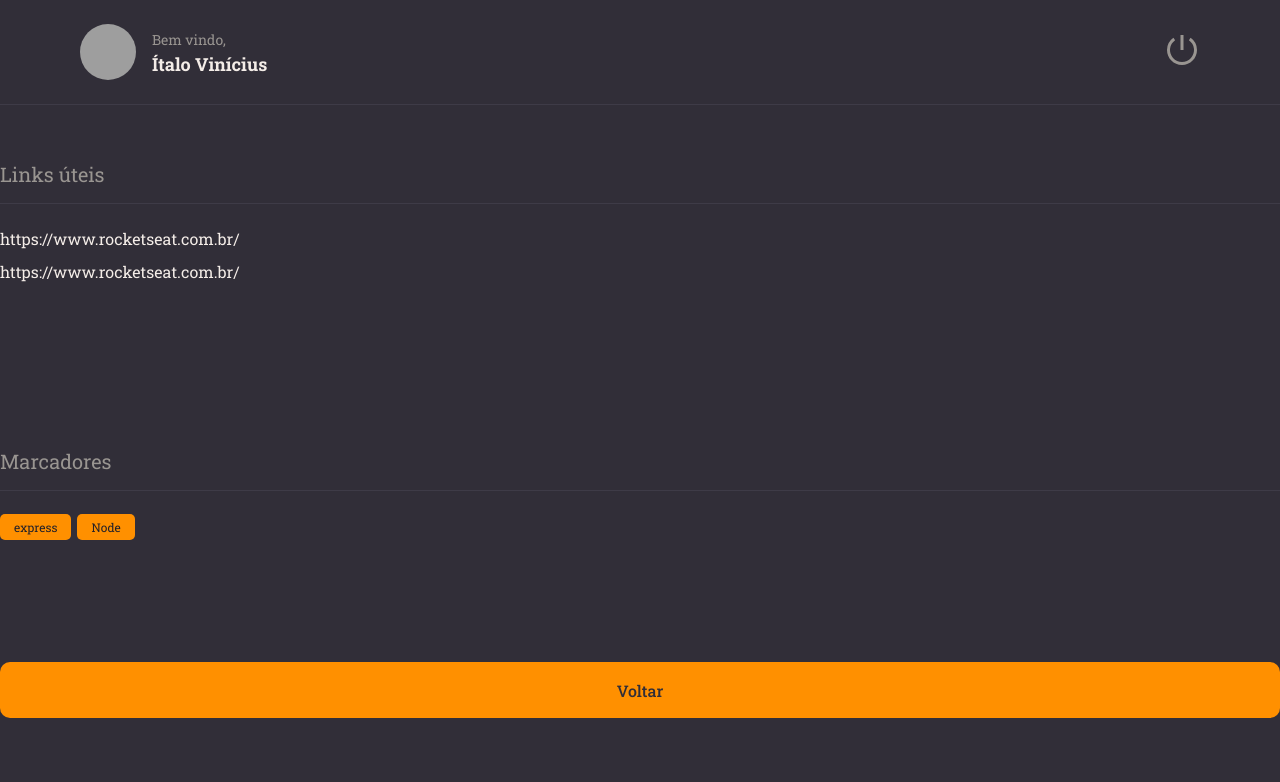
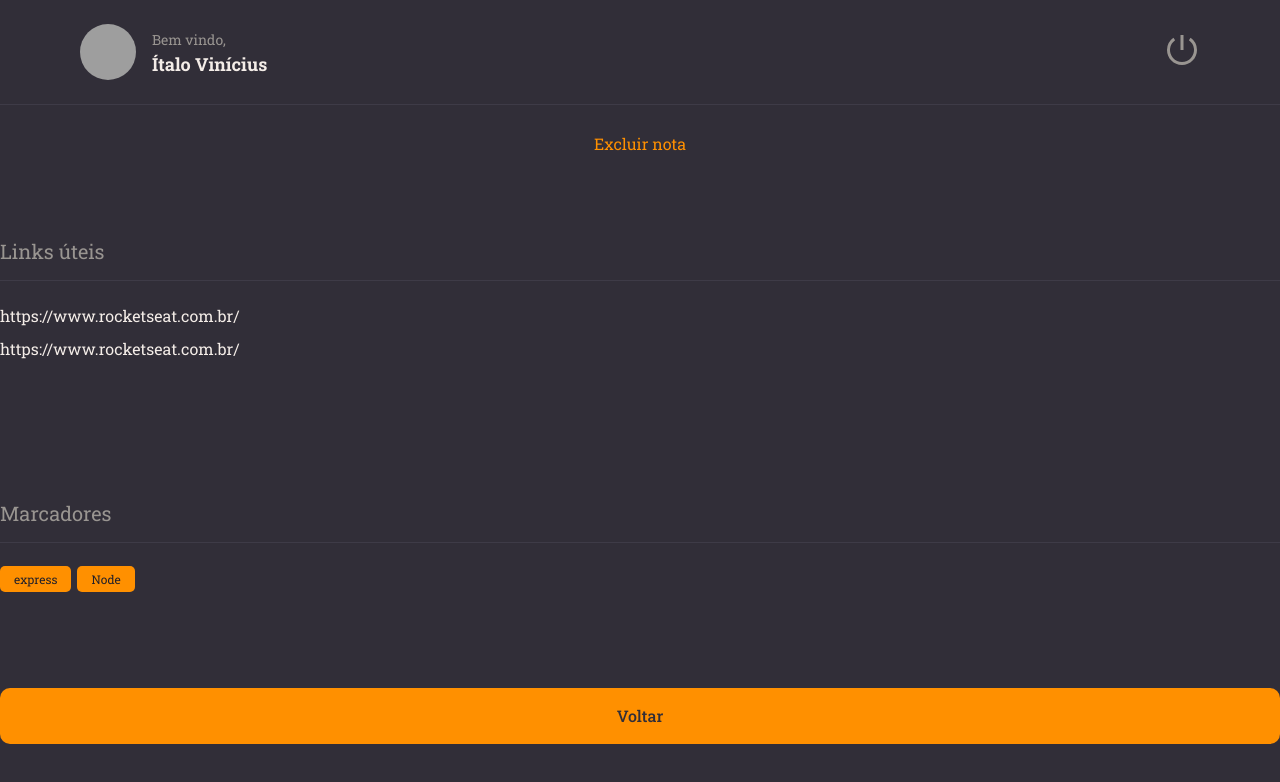
Before and after one commit to Italovini223/rocketnotes-frontend, a React (Vite) app: page / in a window 1280 px wide. Shown: the top 782 px of the page. Built offline with nearby package versions, Linux system fonts and the light colour scheme; grey boxes are pictures that could not be loaded.

Commit message:
✨ feat: code in ButtonText classroom

```diff
--- /dev/null
+++ b/src/components/ButtonText/index.jsx
@@ -0,0 +1,12 @@
+import { Container } from "./styles";
+
+export function ButtonText({title, ...rest}){
+  return(
+    <Container
+      {...rest}
+      type="button"
+    >
+      {title}
+    </Container>
+  );
+}
--- /dev/null
+++ b/src/components/ButtonText/styles.js
@@ -0,0 +1,10 @@
+import styled from "styled-components";
+
+export const Container = styled.button`
+  border: none;
+  background: none;
+
+  color: ${({theme}) => theme.COLORS.ORANGE};
+  font-size: 16px;
+
+`;
--- a/src/pages/Details/index.jsx
+++ b/src/pages/Details/index.jsx
@@ -4,6 +4,7 @@
 import { Button } from "../../components/Button";
 import { Section } from "../../components/section";
 import { Tags } from "../../components/Tags";
+import { ButtonText } from "../../components/ButtonText";
 
 
 
@@ -11,6 +12,7 @@
   return(
     <Container>
       <Header />
+      <ButtonText title="Excluir nota" />
       <Section title="Links úteis">
         <Links>
           <li><a href="#">https://www.rocketseat.com.br/</a></li>
```
